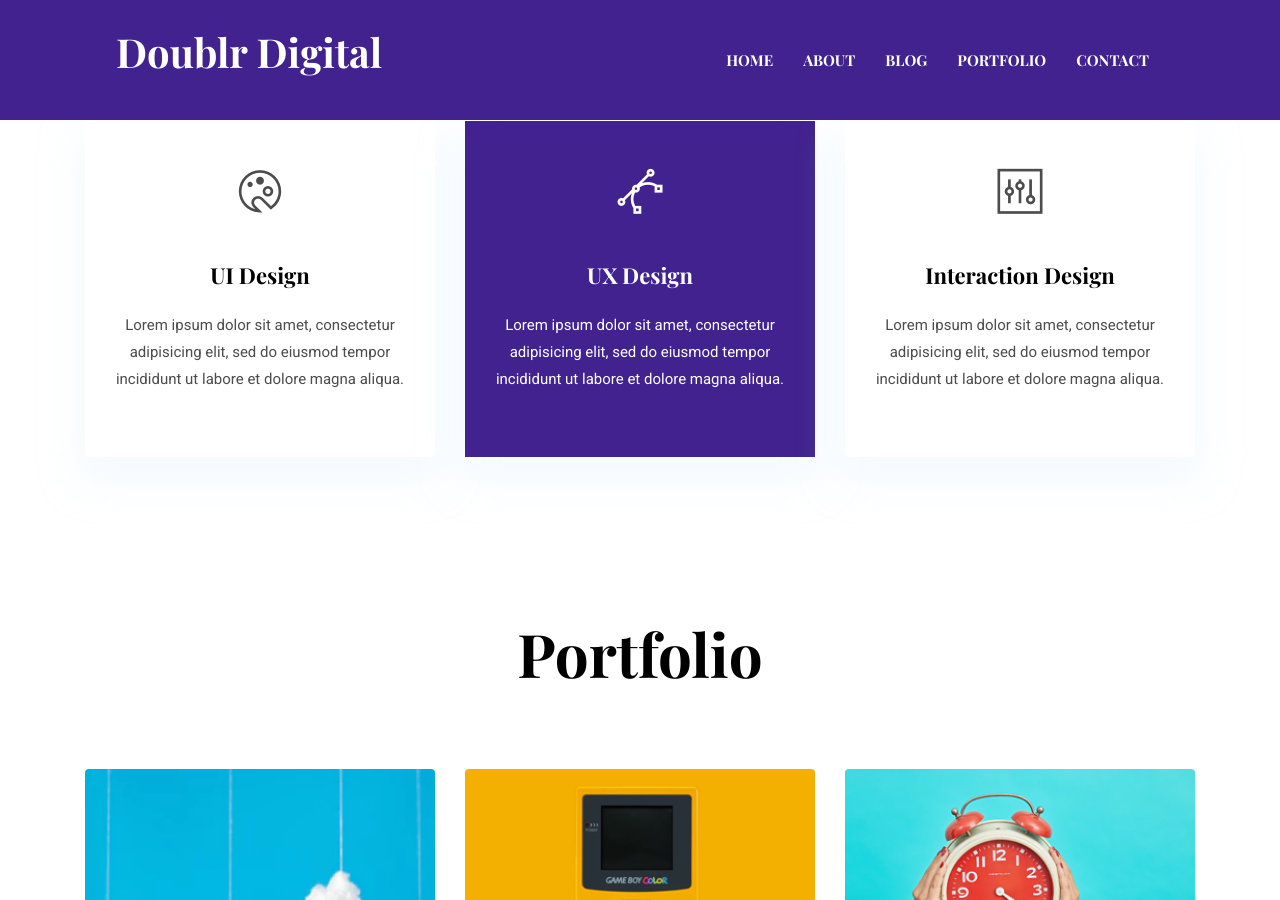
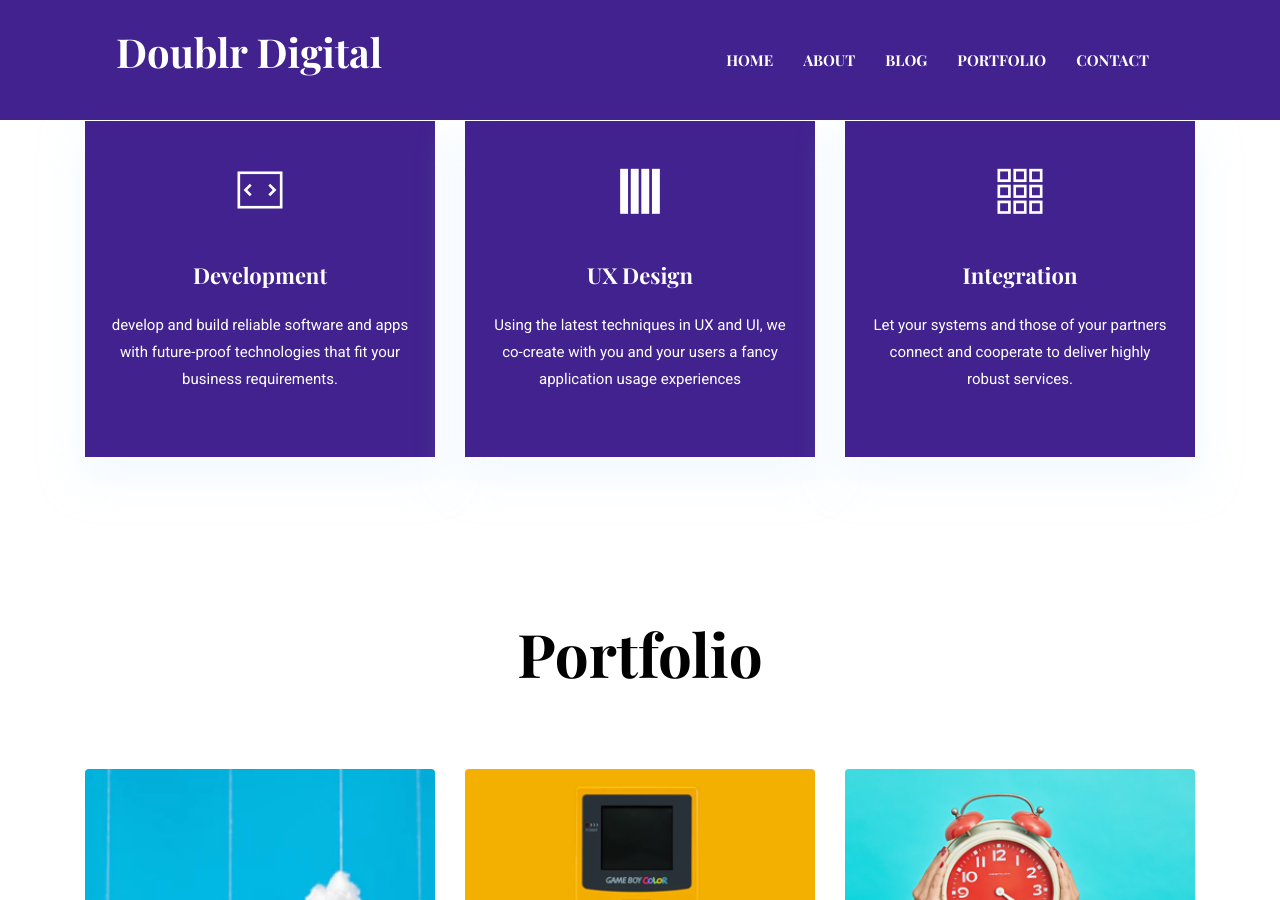
Before and after one commit to reda-jaifar/doublr.digital, a Jekyll site: the page built from index.html, in a window 1280 px wide and 900 px high, scrolled down 3264 px. Built offline with Jekyll 4.4.1, drawn with Linux system fonts in a browser that asks for light colours.

Commit message:
feat: update services section

```diff
--- a/_data/settings.yml
+++ b/_data/settings.yml
@@ -149,23 +149,24 @@ education:
 services-title: Services
 services:
   - {
-      name: UI Design,
-      icon: ti-palette,
-      description: "Lorem ipsum dolor sit amet, consectetur adipisicing elit, sed do eiusmod tempor incididunt ut labore et dolore magna aliqua.",
-      active: ,# Add true to select section
+      name: Development,
+      icon: ti-layout-slider,
+      description: "develop and build reliable software and apps with future-proof technologies that fit your business requirements.",
+      active: true # Add true to select section
     }
   - {
       name: UX Design,
-      icon: ti-vector,
-      description: "Lorem ipsum dolor sit amet, consectetur adipisicing elit, sed do eiusmod tempor incididunt ut labore et dolore magna aliqua.",
+      icon: ti-layout-column4-alt,
+      description: "Using the latest techniques in UX and UI, we co-create with you and your users a fancy application usage experiences",
       active: true, # Add true to select section
     }
   - {
-      name: Interaction Design,
-      icon: ti-panel,
-      description: "Lorem ipsum dolor sit amet, consectetur adipisicing elit, sed do eiusmod tempor incididunt ut labore et dolore magna aliqua.",
-      active: ,# Add true to select section
+      name: Integration,
+      icon: ti-layout-grid3,
+      description: "Let your systems and those of your partners connect and cooperate to deliver highly robust services.",
+      active: true # Add true to select section
     }
+
 
 #-------------------------------
 # Portfolio (Section and Page)
```
